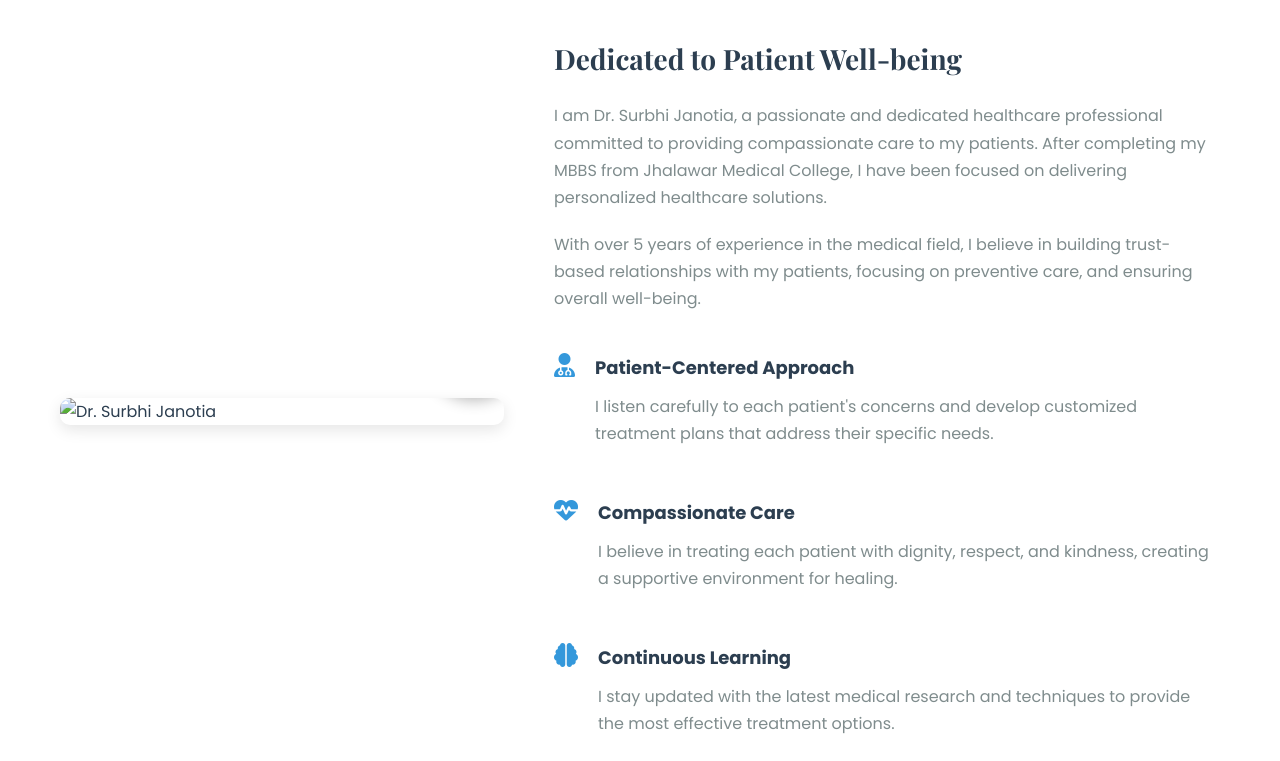
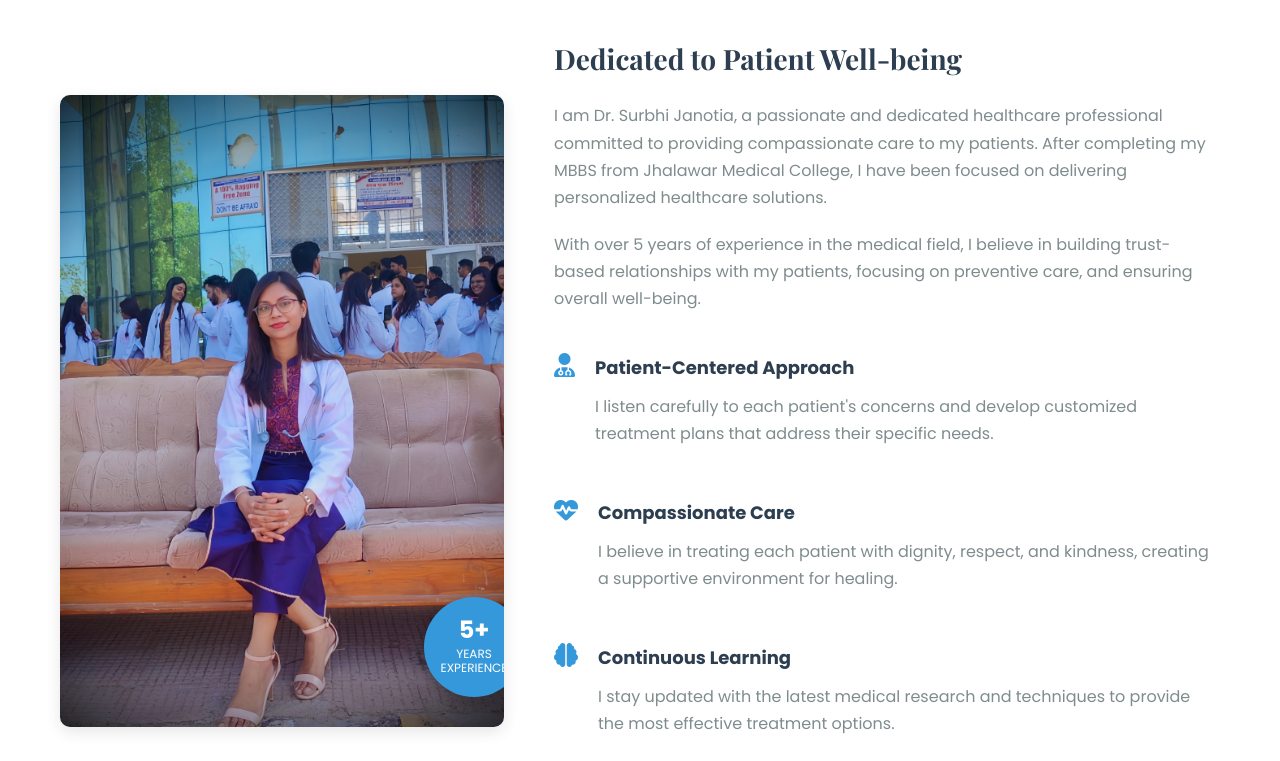
Before and after one commit to MohitJanotiya/Doctor, a plain HTML site: page index.html in a window 1280 px wide. Shown: the part 699-1460 px from the top of the page. Drawn offline with nearby package versions, Linux system fonts and the light colour scheme.

Commit message:
Add files via upload

```diff
--- a/index.html
+++ b/index.html
@@ -9,13 +9,13 @@
     <!-- Open Graph / Social Media Meta Tags -->
     <meta property="og:title" content="Dr. Surbhi Janotia - Healthcare Professional">
     <meta property="og:description" content="Compassionate healthcare professional specializing in primary care, women's health and more.">
-    <meta property="og:image" content="images/doctor-hero.jpg">
+    <meta property="og:image" content="doctor-hero.jpg">
     <meta property="og:url" content="https://www.drjanotia.com">
     <meta property="og:type" content="website">
     <meta name="twitter:card" content="summary_large_image">
 
     <!-- Favicon -->
-    <link rel="icon" type="image/png" href="images/favicon.png">
+    <link rel="icon" type="image/png" href="favicon.png">
 
     <!-- Google Fonts -->
     <link rel="preconnect" href="https://fonts.googleapis.com">
@@ -69,7 +69,7 @@
                 <div class="about-content">
                     <div class="about-image">
                         <div class="image-container">
-                            <img src="images/doctor-about.jpg" alt="Dr. Surbhi Janotia">
+                            <img src="doctor-about.jpg" alt="Dr. Surbhi Janotia">
                             <div class="experience-badge">
                                 <span class="number">5+</span>
                                 <span class="text">Years Experience</span>
```
